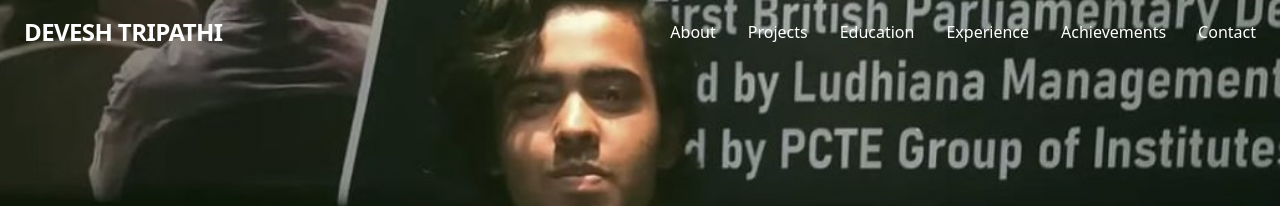
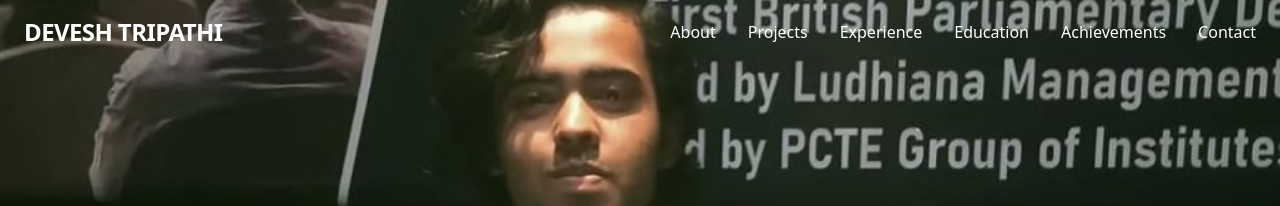
Before and after one commit to pursuerofproficiency/portfolio, a React (Vite) app: page / in a window 1280 px wide. Shown: the top 206 px of the page. Built offline with nearby package versions, Linux system fonts and the light colour scheme.

Commit message:
Update Navbar.jsx

```diff
--- a/src/components/Navbar.jsx
+++ b/src/components/Navbar.jsx
@@ -10,8 +10,8 @@ const Navbar = () => {
 
     { name: 'About', to: 'about' },
     { name: 'Projects', to: 'projects' },
+    { name: 'Experience', to: 'experience' },
     { name: 'Education', to: 'education' },
-    { name: 'Experience', to: 'experience' },
     { name: 'Achievements', to: 'achievements' },
     { name: 'Contact', to: 'contact' },
   ];
```
